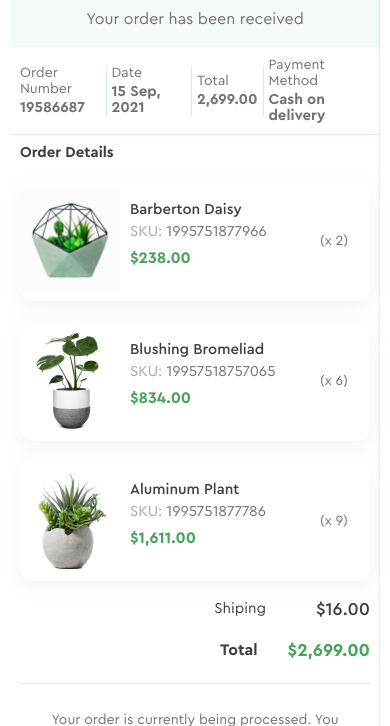
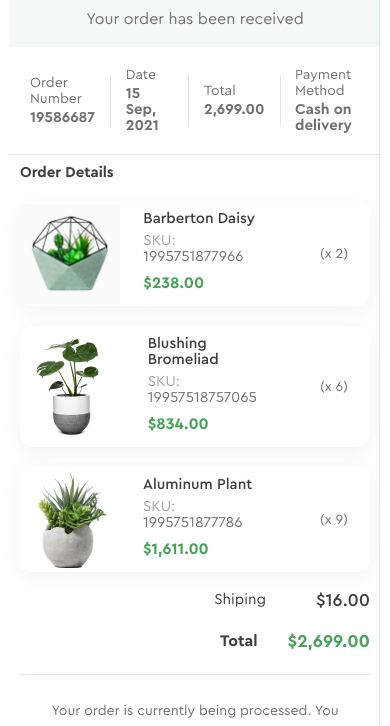
Before and after one commit to katrisha03/katrisha03.github.io, a website: page index.html in a window 390 px wide. Shown: the part 118-844 px from the top of the page. Drawn offline with nearby package versions, Linux system fonts and the light colour scheme; files whose address does not match are found by name.

Commit message:
version 2.3

```diff
--- a/resources/sass/blocks/poput_order/_poput.scss
+++ b/resources/sass/blocks/poput_order/_poput.scss
@@ -67,8 +67,8 @@
     align-items: center;
     padding: 15px 40px;
     @media screen and (max-width: 750px) {
-        column-gap: 5px;
-        padding: 10px;
+        column-gap: 15px;
+        padding: 20px;
     }
 }
 
@@ -199,7 +199,6 @@
     @media screen and (max-width: 750px) {
         column-gap: 10px;
         width: 100%;
-        height: 120px;
         border-radius: 14px;
         background: linear-gradient(93deg, #FFF -0.94%, #FFF 105.02%);
         box-shadow: 0px 6px 20px 0px rgba(210, 210, 210, 0.25);
@@ -219,6 +218,13 @@
     @media screen and (max-width: 750px) {
       width: 100px;
       height: 100px;
+    }
+}
+
+.poput__product_name{
+    @media screen and (max-width: 750px) {
+        width: 50%;
+        margin-top: 10px;
     }
 }
 
```
Also changed, not shown: resources/css/main.css, resources/css/main.min.css.
